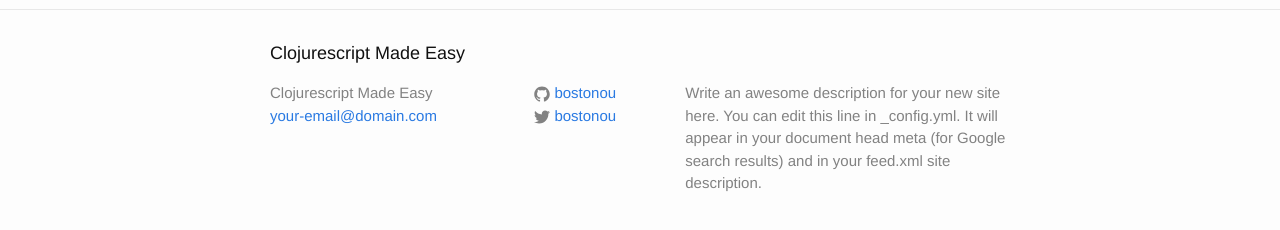
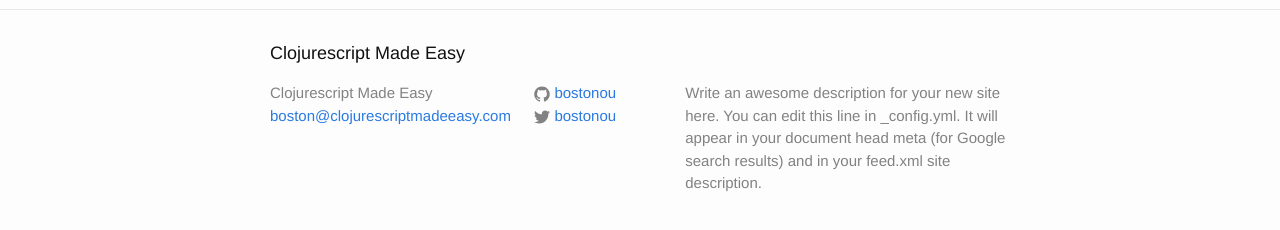
Before and after one commit to bostonou/bostonou.github.io, a Jekyll site: the page built from index.html, in a window 1280 px wide. Shown: the part 377-607 px from the top of the page. Built offline with Jekyll 4.4.1, drawn with Linux system fonts in a browser that asks for light colours.

Commit message:
Add email

```diff
--- a/_config.yml
+++ b/_config.yml
@@ -1,6 +1,6 @@
 # Site settings
 title: Clojurescript Made Easy
-email: your-email@domain.com
+email: boston@clojurescriptmadeeasy.com
 description: > # this means to ignore newlines until "baseurl:"
   Write an awesome description for your new site here. You can edit this
   line in _config.yml. It will appear in your document head meta (for
```
